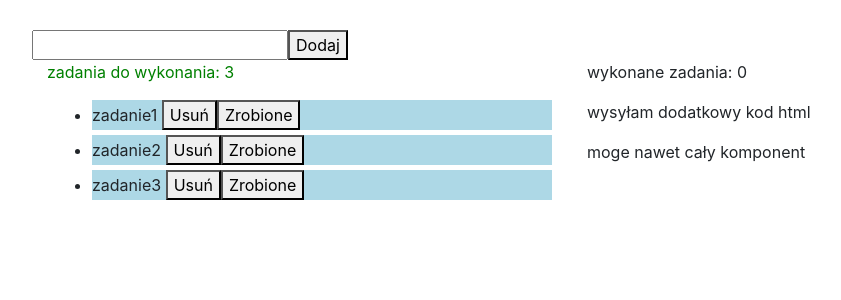
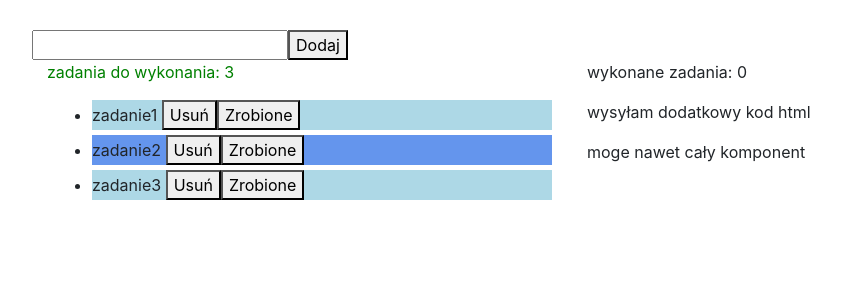
Before and after one commit to texarr/ng4tutorial, an Angular app: page / in a window 1280 px wide. Shown: the top 300 px of the page, without its empty margins (68-909 px from the left). Built offline with nearby package versions, Linux system fonts and the light colour scheme.

Commit message:
#44 Add ngClass to component

```diff
--- a/src/app/todo-task/todo-task.component.html
+++ b/src/app/todo-task/todo-task.component.html
@@ -1,7 +1,7 @@
 <ng-container *ngIf="tasksList.length > 0; else noTask">
   <p [ngStyle]="{color: getColor()}">zadania do wykonania: {{tasksList.length}}</p>
   <ul>
-    <li *ngFor="let task of tasksList">
+    <li *ngFor="let task of tasksList; let odd = odd" [ngClass]="{'odd-li': odd, 'last-li': tasksList.length===1}">
       {{ task }}
       <button (click)="remove(task)">Usuń</button>
       <button (click)="done(task)">Zrobione</button>
```
